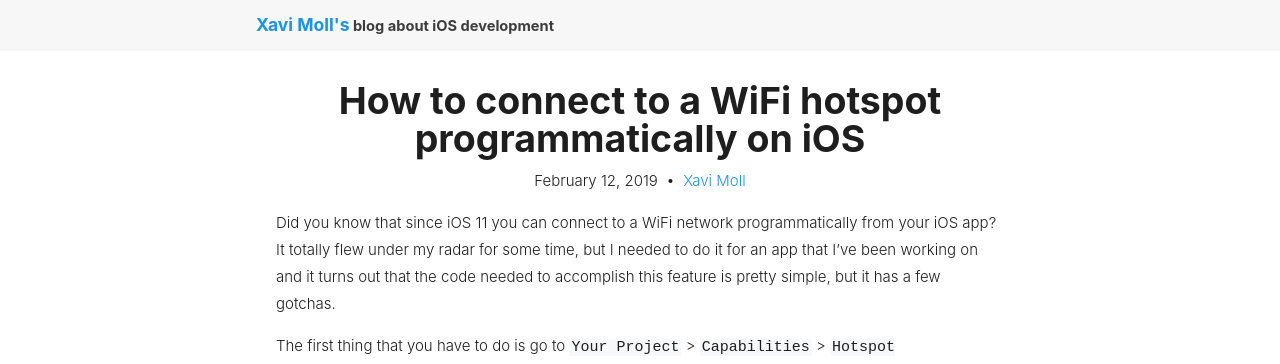
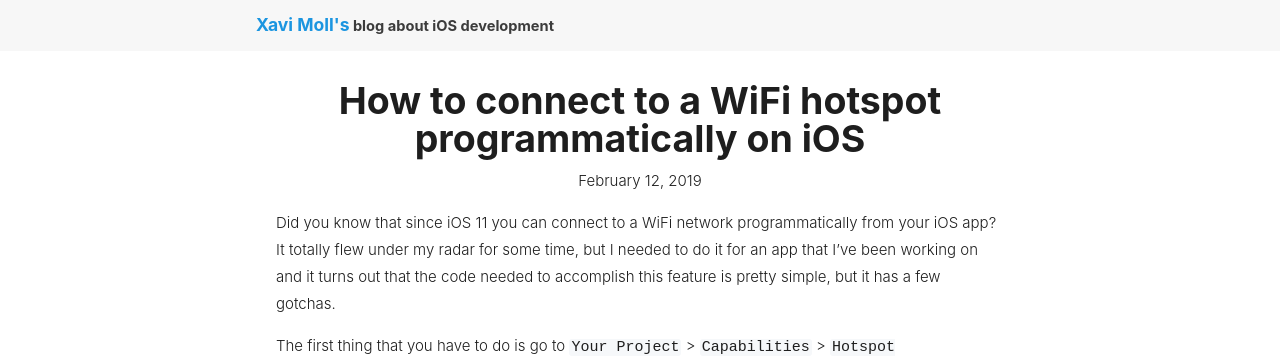
Before and after one commit to xmollv/xmollv.github.io, a Jekyll site: the page built from _posts/2019-02-12-wifi.md, in a window 1280 px wide. Shown: the top 364 px of the page. Built offline with Jekyll 4.4.1, drawn with Linux system fonts in a browser that asks for light colours.

```diff
--- a/_layouts/post.html
+++ b/_layouts/post.html
@@ -2,6 +2,6 @@
 layout: default
 ---
 <h1 id="post_title">{{ page.title }}</h1>
-<div id="post_subtitle">{{ page.date | date: '%B %d, %Y' }}&nbsp;&nbsp;•&nbsp;&nbsp;<a href="https://twitter.com/{{site.twitter_username}}">{{ site.author }}</a></div>
+<div id="post_subtitle">{{ page.date | date: '%B %d, %Y' }}</div>
 {{content}}
 <p id="goodbye">Thanks for reading! 👋</p>
```
